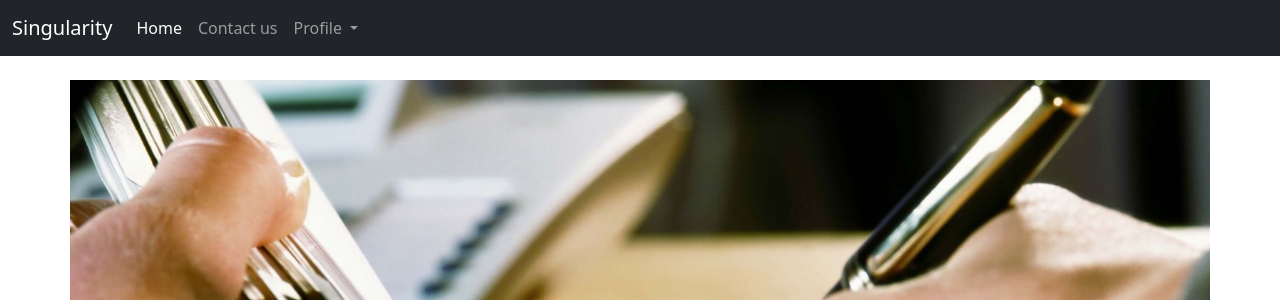
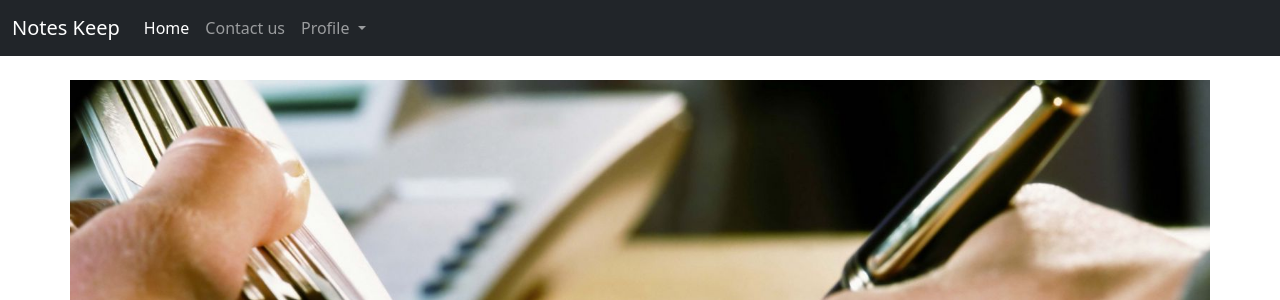
Before and after one commit to punitzen/Note-keeping-app-django, a Django app: template templates/index.html in a window 1280 px wide. Shown: the top 300 px of the page. Run offline with Django 3.2, Linux system fonts and the light colour scheme; the template is opened without the code that fills it, so the values that code supplies are empty; some libraries are stand-ins or nearby versions.

Commit message:
Update base.html

```diff
--- a/templates/base.html
+++ b/templates/base.html
@@ -9,13 +9,13 @@
   <!-- Bootstrap CSS -->
   <link href="https://cdn.jsdelivr.net/npm/bootstrap@5.0.0-beta1/dist/css/bootstrap.min.css" rel="stylesheet"
     integrity="sha384-giJF6kkoqNQ00vy+HMDP7azOuL0xtbfIcaT9wjKHr8RbDVddVHyTfAAsrekwKmP1" crossorigin="anonymous">
-  <title>Singularity | {% block title %}{% endblock title %}</title>
+  <title>Notes Keep | {% block title %}{% endblock title %}</title>
 </head>
 
 <body>
   <nav class="navbar navbar-expand-lg navbar-dark bg-dark">
     <div class="container-fluid">
-      <a class="navbar-brand" href="/">Singularity</a>
+      <a class="navbar-brand" href="/">Notes Keep</a>
       <button class="navbar-toggler" type="button" data-bs-toggle="collapse" data-bs-target="#navbarSupportedContent"
         aria-controls="navbarSupportedContent" aria-expanded="false" aria-label="Toggle navigation">
         <span class="navbar-toggler-icon"></span>
```
